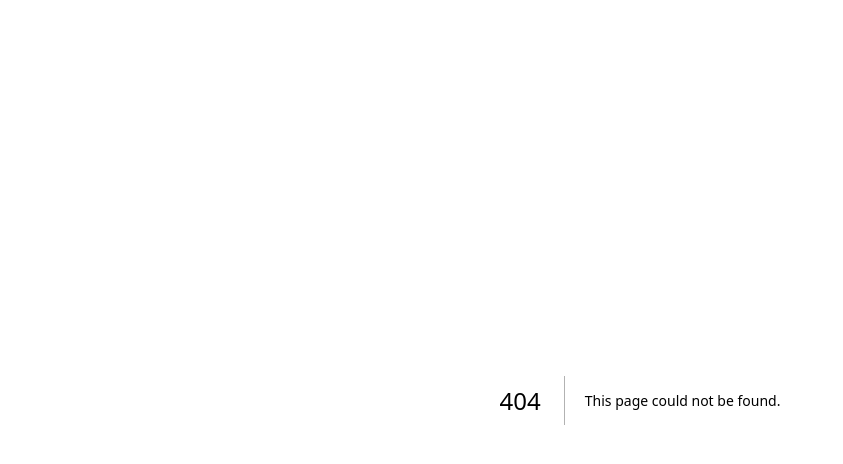
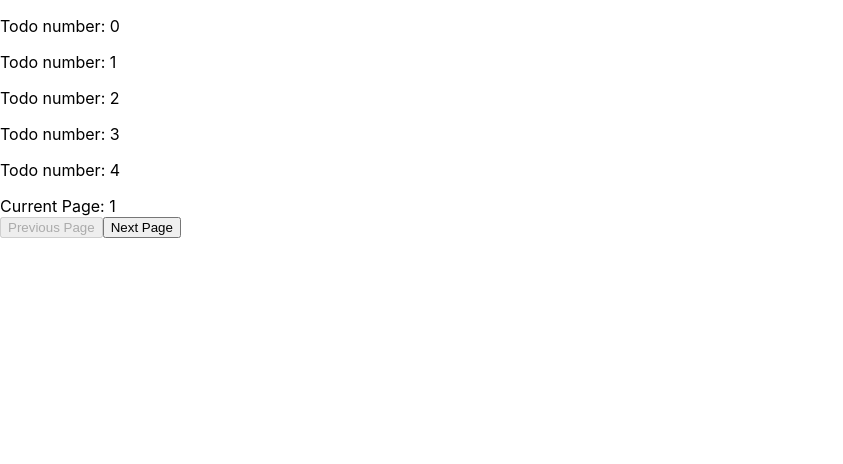
Before and after one commit to bookhabit/react-query-in-NextJS, a Next.js app: page /todo/paginated in a window 1280 px wide. Before the commit this address had no page. Shown: the top 464 px of the page, without its empty margins (0-843 px from the left). Built offline with nearby package versions, Linux system fonts and the light colour scheme.

Commit message:
페이지네이션 쿼리

```diff
--- /dev/null
+++ b/src/lib/interfaces/IPaginatedTodos.ts
@@ -0,0 +1,6 @@
+import { ITodo } from './ITodo';
+
+export interface IPaginatedTodos {
+  todos: ITodo[];
+  hasMore: boolean;
+}
--- /dev/null
+++ b/src/lib/interfaces/ITodo.ts
@@ -0,0 +1,4 @@
+export interface ITodo {
+    id: number;
+    message: string;
+  }
--- /dev/null
+++ b/src/pages/api/todo/[page].ts
@@ -0,0 +1,27 @@
+import { NextApiRequest, NextApiResponse } from 'next';
+import { ITodo } from '@/lib/interfaces/ITodo';
+import { IPaginatedTodos } from '@/lib/interfaces/IPaginatedTodos';
+
+export default (req: NextApiRequest, res: NextApiResponse<IPaginatedTodos | Error>): void => {
+  const {
+    query: { page },
+  } = req;
+
+  if (typeof page === 'string') {
+    console.log(`getting page number: ${page}`);
+    const returnTodos: ITodo[] = [];
+    // eslint-disable-next-line radix
+    const nums = parseInt(page) * 5;
+    for (let i = nums; i < nums + 5; i += 1) {
+      const returnTodo: ITodo = {
+        id: i,
+        message: `Todo number: ${i}`,
+      };
+      returnTodos.push(returnTodo);
+    }
+
+    res.status(200).json({ todos: returnTodos, hasMore: page !== '4' });
+  } else {
+    res.status(500).json(new Error('id is not of correct type'));
+  }
+};
--- /dev/null
+++ b/src/pages/todo/paginated.tsx
@@ -0,0 +1,61 @@
+// index.tsx
+import React, { FC, useState, useEffect } from 'react';
+import { useQuery, useQueryClient } from '@tanstack/react-query'
+import { IPaginatedTodos } from '@/lib/interfaces/IPaginatedTodos';
+import { ITodo } from '@/lib/interfaces/ITodo';
+
+const PaginatedTodoPage: FC = () => {
+  const [page, setPage] = useState(0);
+
+  const fetchTodos = (pageNumber = 0) => fetch(`/api/todo/${pageNumber}`).then((res) => res.json());
+
+  const queryClient = useQueryClient();
+
+  // is fetching dictates if currently fetching in the background
+  // isPreviousData tells whether current data is previous or curren  t
+  const { isLoading, data, isFetching, isPreviousData } = useQuery<IPaginatedTodos, Error>(
+    ['todos', page], // key is ['todos', pageNumber]
+    () => fetchTodos(page), // function is call fetchTodos with state page
+    { keepPreviousData: true } // keepPreviousData adds cool stuff
+  );
+
+  // Prefetch the next 2 pages on every page load!
+  useEffect(() => {
+    if (data?.hasMore) {
+      queryClient.prefetchQuery(['todos', page + 1], () => fetchTodos(page + 1));
+      queryClient.prefetchQuery(['todos', page + 2], () => fetchTodos(page + 2));
+    }
+  }, [data, page, queryClient]);
+
+  if (isLoading) {
+    return <div>Loading...</div>;
+  }
+
+  return (
+    <>
+      {data?.todos.map((todo) => (
+        <p key={todo.id}>{todo.message}</p>
+      ))}
+      <span>Current Page: {page + 1}</span>
+      <br />
+      <button type="button" onClick={() => setPage((old) => Math.max(old - 1, 0))} disabled={page === 0}>
+        Previous Page
+      </button>
+      <button
+        type="button"
+        onClick={() => {
+          if (!isPreviousData && data?.hasMore) {
+            setPage((old) => old + 1);
+          }
+        }}
+        // Disable the Next Page button until we know a next page is available
+        disabled={isPreviousData || !data?.hasMore}
+      >
+        Next Page
+      </button>
+      {isFetching ? <span> Loading...</span> : null}{' '}
+    </>
+  );
+};
+
+export default PaginatedTodoPage;
```
